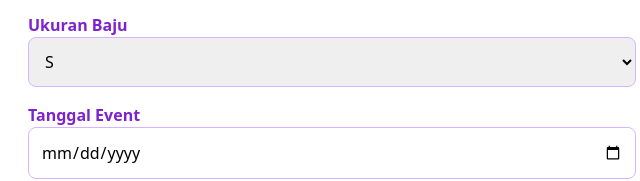
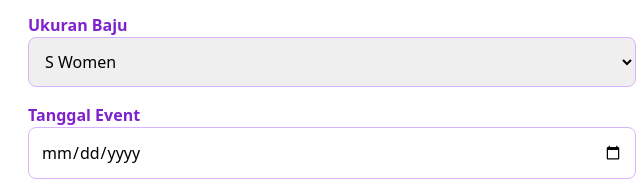
Before and after one commit to Aulianurfitria15/Tugas12_20230140006, a plain HTML site: page index.html in a window 1280 px wide. Shown: the part 527-708 px from the top of the page, 308-948 px from the left. Drawn offline with nearby package versions, Linux system fonts and the light colour scheme.

Commit message:
merubah uk baju

```diff
--- a/index.html
+++ b/index.html
@@ -48,10 +48,14 @@
       <div>
         <label class="block font-semibold text-purple-700">Ukuran Baju</label>
         <select id="ukuran" class="w-full p-3 rounded-lg border border-purple-300">
-          <option value="S">S</option>
-          <option value="M">M</option>
-          <option value="L">L</option>
-          <option value="XL">XL</option>
+          <option value="S">S Women</option>
+          <option value="M">M Women</option>
+          <option value="L">L Women</option>
+          <option value="XL">XL Women</option>
+          <option value="S">S Man</option>
+          <option value="M">M Man</option>
+          <option value="L">L Man</option>
+          <option value="XL">XL Man</option>
         </select>
       </div>
 
```
